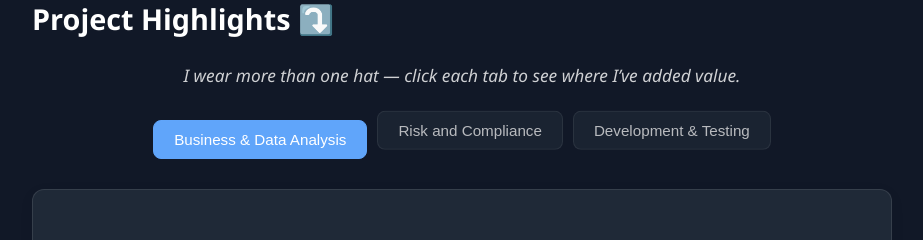
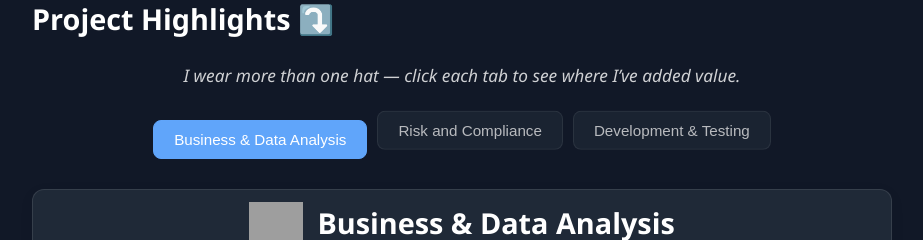
Before and after one commit to holygrail0063/akash-portfolio, a Flask app: page / in a window 1280 px wide. Shown: the part 3518-3758 px from the top of the page, without its empty margins (178-1101 px from the left). Run offline with Flask 2, Linux system fonts and the light colour scheme; some libraries are stand-ins or nearby versions; grey boxes are pictures that could not be loaded.

Commit message:
Update style.css

```diff
--- a/static/style.css
+++ b/static/style.css
@@ -644,16 +644,27 @@
 
 .tab-content h2 {
     color: var(--heading);
-    margin-bottom: 30px;
+    margin-top: -10px;
+    margin-bottom: 25px;
     text-align: center;
-    font-size: 2em;
+    font-size: 2.8em;
+    display: flex;
+    align-items: center;
+    justify-content: center;
+    gap: 0.5em;
+}
+
+.tab-content h2 img {
+    height: 1.4em;
+    width: auto;
+    vertical-align: middle;
 }
 
 .tab-content {
     background: var(--container-bg);
     border-radius: 12px;
     box-shadow: 0 4px 15px rgba(0, 0, 0, 0.05);
-    padding: 30px;
+    padding: 20px 30px 30px 30px;
     border: 1px solid var(--border);
 }
 
@@ -1300,6 +1311,7 @@
 [data-theme="dark"] .form-group textarea {
     background: rgba(255, 255, 255, 0.05);
     border-color: rgba(255, 255, 255, 0.1);
+    color: #ffffff;
 }
 
 [data-theme="dark"] .form-group input:focus,
@@ -1307,6 +1319,11 @@
 [data-theme="dark"] .form-group textarea:focus {
     border-color: var(--primary-color);
     box-shadow: 0 0 0 2px rgba(var(--primary-color-rgb), 0.2);
+}
+
+[data-theme="dark"] .form-group input::placeholder,
+[data-theme="dark"] .form-group textarea::placeholder {
+    color: rgba(255, 255, 255, 0.6);
 }
 
 .form-group textarea {
```
